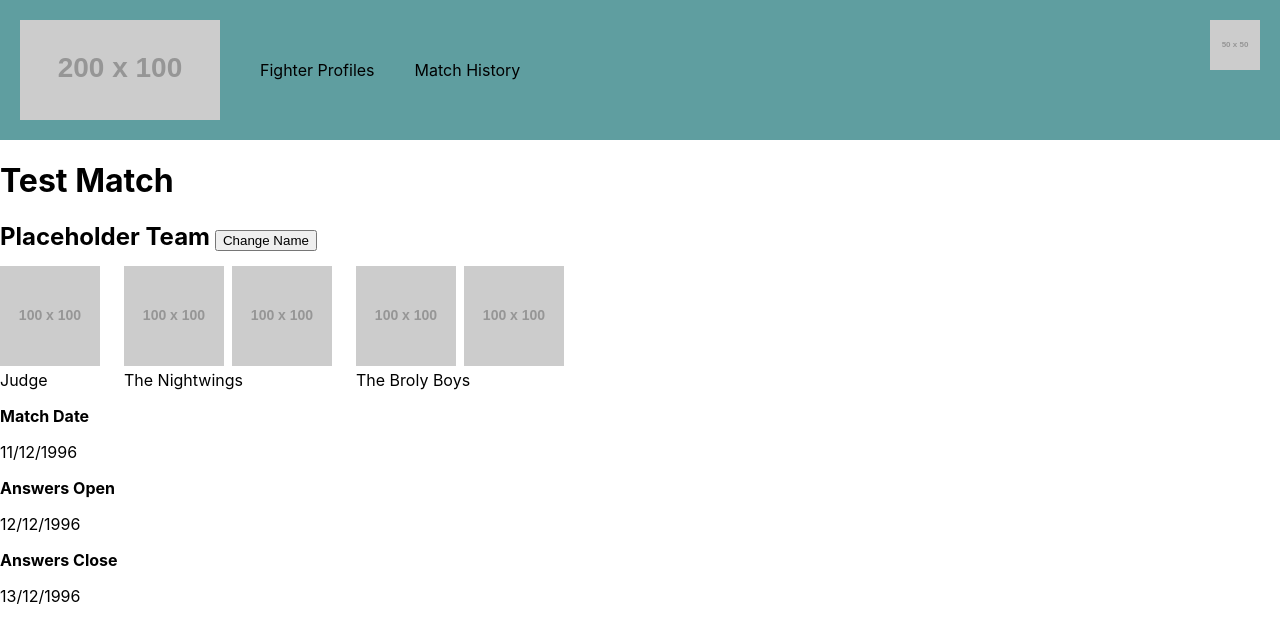
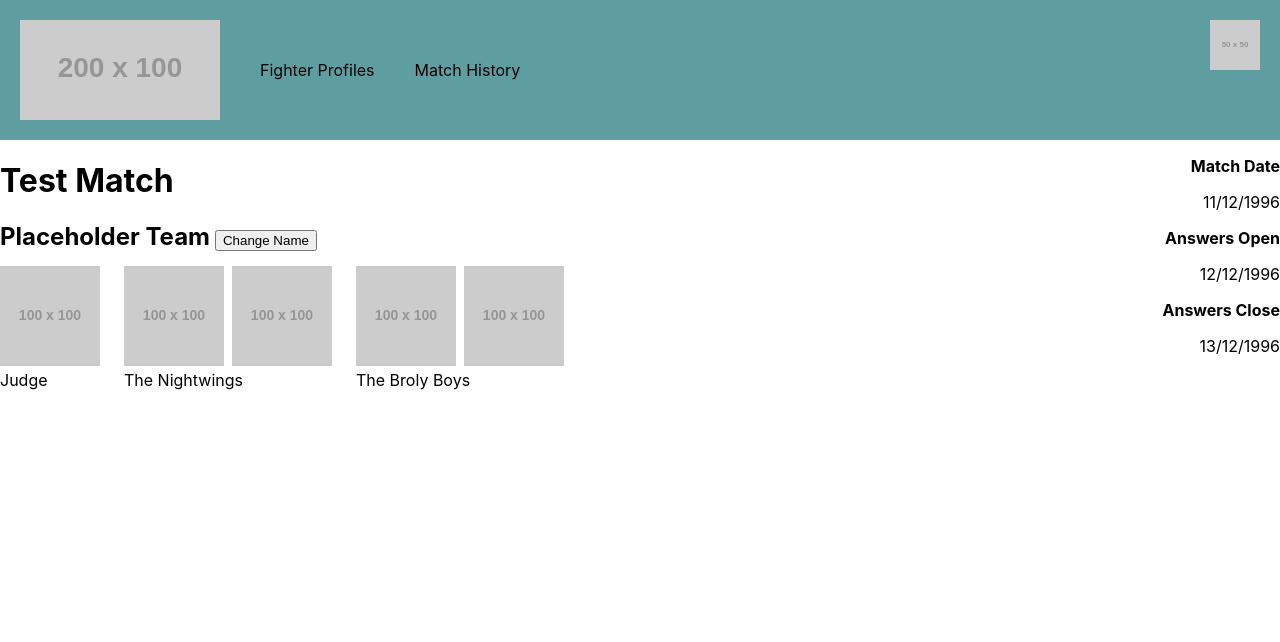
Before and after one commit to rhystaj/game-fights-web-app, a React (Create React App) app in the folder code/game-fights/: page / in a window 1280 px wide. Shown: the top 642 px of the page. Built offline with nearby package versions, Linux system fonts and the light colour scheme.

Commit message:
Put MatchDates to the right of the othermatch info at the other end of window.

```diff
--- a/code/game-fights/src/components/match_info/ParticipantMatchInfo.jsx
+++ b/code/game-fights/src/components/match_info/ParticipantMatchInfo.jsx
@@ -3,6 +3,8 @@ import React from 'react'
 import MatchDates from './MatchDates'
 import SoloParticipantInfo from './SoloParticipantInfo'
 import TeamParticipantInfo from './TeamParticipantInfo'
+
+import './../../style/MatchInfo.css'
 
 // For testing - remove later.
 const users = ['user1', 'user2', 'user3']
@@ -23,13 +25,17 @@ const teams = [
 const ParticipantMatchInfo = props => {
   return (
     <div>
+      <div id='matchInfo'>
         <h1>{props.matchTitle}</h1>
         {props.teamMatch ? (
           <TeamParticipantInfo teamName='Placeholder Team' teams={teams} />
         ) : (
           <SoloParticipantInfo users={users} />
         )}
+      </div>
+
       <MatchDates
+        id='dates'
         matchDate='11/12/1996'
         openDate='12/12/1996'
         closeDate='13/12/1996'
--- /dev/null
+++ b/code/game-fights/src/style/MatchInfo.css
@@ -0,0 +1,8 @@
+#matchInfo {
+  display: inline-block;
+}
+
+#dates {
+  text-align: right;
+  float: right;
+}
```
Also changed, not shown: code/game-fights/src/style/MatchDates.css (deleted). Lines whose indentation alone changed are shown as unchanged.
